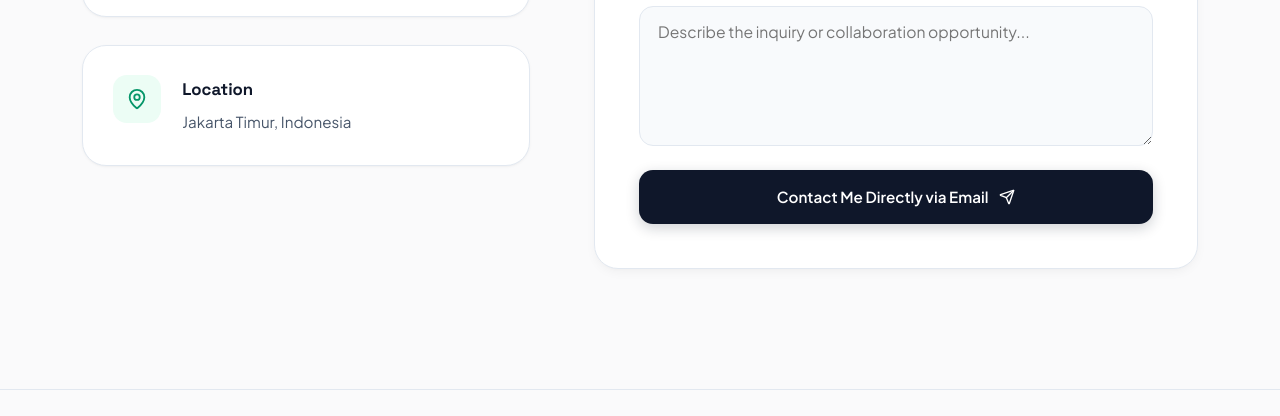
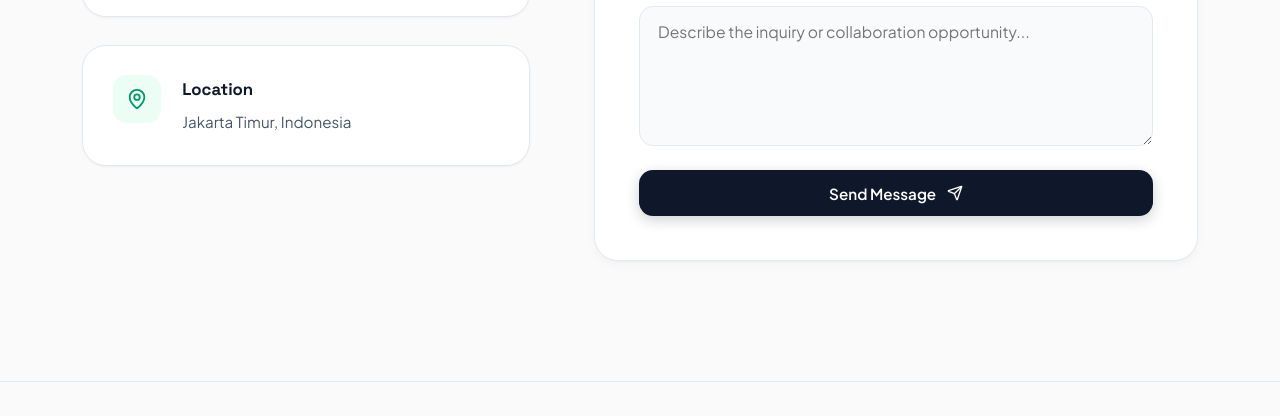
Before and after one commit to arfazzikrir-creator/portfolio-arfa, a plain HTML site: page index.html in a window 1280 px wide. Shown: the part 9824-10240 px from the top of the page. Drawn offline with nearby package versions, Linux system fonts and the light colour scheme.

Commit message:
Add files via upload

```diff
--- a/index.html
+++ b/index.html
@@ -914,7 +914,7 @@
 
           <!-- Contact Form Card -->
           <div class="contact-form-card" data-aos="fade-left" data-aos-delay="200">
-            <form class="contact-form" id="contactForm" novalidate>
+            <form class="contact-form" id="contactForm" action="https://formspree.io/f/mqpzvbwv" method="POST">
               <div class="form-group-row">
                 <div class="form-group">
                   <label for="name" class="form-label">Your Name</label>
@@ -936,10 +936,10 @@
                 <textarea id="message" name="message" class="form-textarea" placeholder="Describe the inquiry or collaboration opportunity..." required></textarea>
               </div>
 
-              <a href="mailto:arfazzikrir@gmail.com" class="btn btn-primary" id="submitBtn" style="width: 100%; text-align: center;">
-                <span>Contact Me Directly via Email</span>
+              <button type="submit" class="btn btn-primary" id="submitBtn" style="width: 100%; text-align: center;">
+                <span>Send Message</span>
                 <i data-lucide="send" style="width: 16px; height: 16px;"></i>
-              </a>
+              </button>
             </form>
           </div>
         </div>
```
